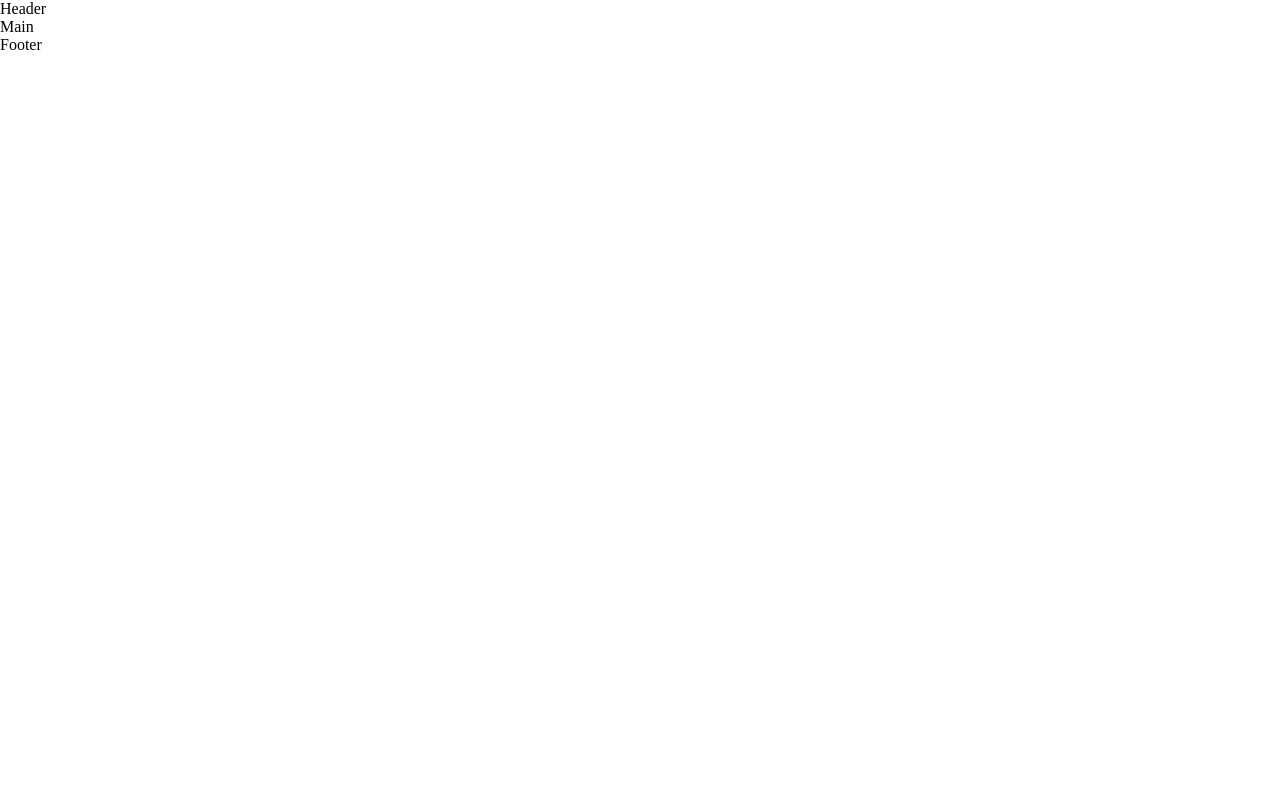
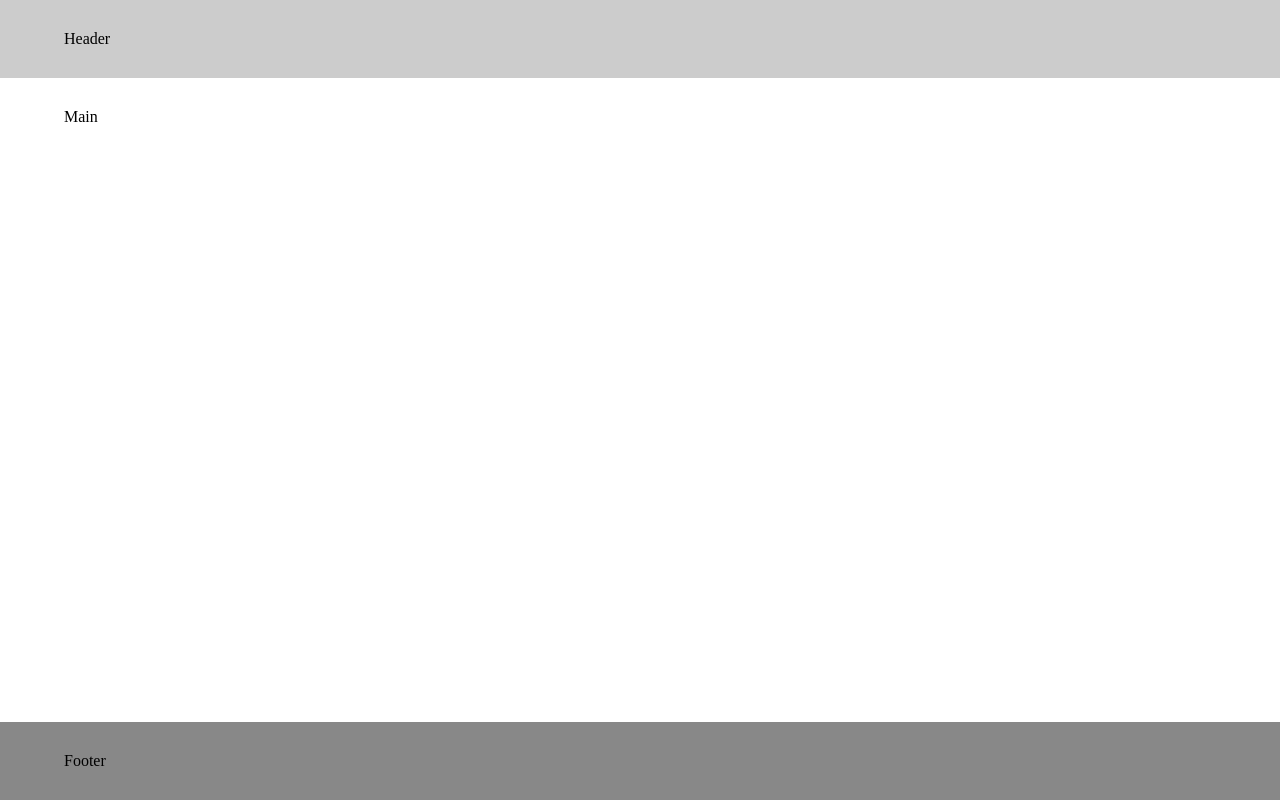
Before and after one commit to samuraijane/react-starter, a React app: page / in a window 1280 px wide. Built offline with nearby package versions, Linux system fonts and the light colour scheme.

Commit message:
add sticky footer and style sectioning elements

```diff
--- a/src/app.tsx
+++ b/src/app.tsx
@@ -1,9 +1,9 @@
 import { Footer, Header, Main } from "./sectioning";
 
  export const App = (): JSX.Element => (
-  <>
+  <div className="y-sticky">
     <Header />
     <Main />
     <Footer />
-  </>
+  </div>
 );
--- a/src/sectioning/footer/footer.tsx
+++ b/src/sectioning/footer/footer.tsx
@@ -1,5 +1,5 @@
 export const Footer = (): JSX.Element => (
   <footer>
-    <div>Footer</div>
+    <div className="y-wrap">Footer</div>
   </footer>
 );
--- a/src/sectioning/header/header.tsx
+++ b/src/sectioning/header/header.tsx
@@ -1,5 +1,5 @@
 export const Header = (): JSX.Element => (
   <header>
-    <div>Header</div>
+    <div className="y-wrap">Header</div>
   </header>
 );
--- a/src/sectioning/main/main.tsx
+++ b/src/sectioning/main/main.tsx
@@ -1,5 +1,5 @@
 export const Main = (): JSX.Element => (
   <main>
-    <div>Main</div>
+    <div className="y-wrap">Main</div>
   </main>
 );
--- a/src/styles/_base.scss
+++ b/src/styles/_base.scss
@@ -1 +1,29 @@
-// tbd
+/*
+------------------------------------------------------------------------
+footer
+------------------------------------------------------------------------
+*/
+footer {
+  background-color: #888;
+  padding: 30px 0;
+}
+
+/*
+------------------------------------------------------------------------
+header
+------------------------------------------------------------------------
+*/
+header {
+  background-color: #ccc;
+  padding: 30px 0;
+}
+
+/*
+------------------------------------------------------------------------
+main
+------------------------------------------------------------------------
+*/
+main {
+  flex: 1;
+  padding: 30px 0;
+}
--- a/src/styles/_layout.scss
+++ b/src/styles/_layout.scss
@@ -1 +1,10 @@
-// tbd
+.y-sticky {
+  display: flex;
+  flex-direction: column;
+  height: 100vh;
+}
+
+.y-wrap {
+  margin: 0 auto;
+  width: 90%;
+}
```
